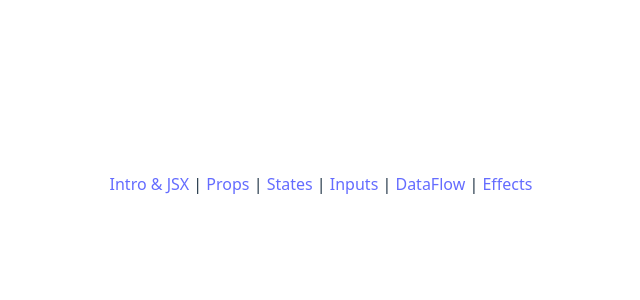
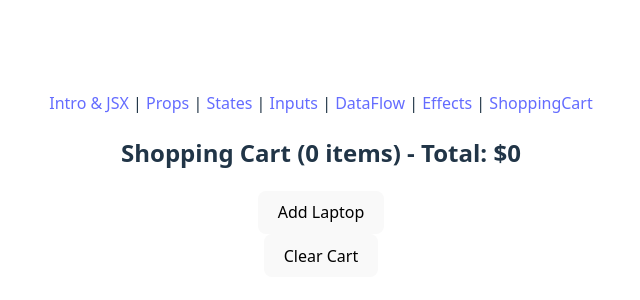
Before and after one commit to EladLaster/Full_Stack_Course, a React (Vite) app in the folder React/my-react-app/: page /shoppingCart in a window 1280 px wide. Shown: the part 216-516 px from the top of the page, without its empty margins (319-959 px from the left). Built offline with nearby package versions, Linux system fonts and the light colour scheme.

Commit message:
Done ex 1 in State Management

```diff
--- /dev/null
+++ b/React/my-react-app/src/Reduce/shoppingCart.jsx
@@ -0,0 +1,56 @@
+import { useReducer } from "react";
+import { ShoppingCartReduce } from "./shoppingCartReduce";
+
+export function ShoppingCart() {
+//   const [items, setItems] = useState([]);
+//   const [total, setTotal] = useState(0);
+//   const [itemCount, setItemCount] = useState(0);
+
+  const [state, dispatch] = useReducer(ShoppingCartReduce, {
+    items: [],
+    total: 0,
+    itemCount: 0,
+  });
+
+  const addItem = (product) => {
+    // const newItems = [...items, { ...product, id: Date.now() }];
+    // setItems(newItems);
+    // setTotal(total + product.price);
+    // setItemCount(itemCount + 1);
+    dispatch({ type: "ADD", data: product });
+
+  };
+
+  const removeItem = (id) => {
+    // const newItems = items.filter(item => item.id !== id);
+    // const removedItem = items.find(item => item.id === id);
+    // setItems(newItems);
+    // setTotal(total - removedItem.price);
+    // setItemCount(itemCount - 1);
+    dispatch({ type: "REMOVE", data: id });
+  };
+
+  return (
+    <div>
+      {/* <h2>Shopping Cart ({itemCount} items) - Total: ${total}</h2>
+       */}
+       <h2>Shopping Cart ({state.itemCount} items) - Total: ${state.total}</h2>
+
+      <button onClick={() => addItem({ name: "Laptop", price: 999 })}>
+  Add Laptop
+</button>
+
+<ul>
+  {state.items.map(item => (
+    <li key={item.id}>
+      {item.name} - ${item.price}
+      <button onClick={() => removeItem(item.id)}>Remove</button>
+    </li>
+  ))}
+</ul>
+
+<button onClick={() => dispatch({ type: "CLEAR_CART" })}>Clear Cart</button>
+
+    </div>
+  );
+}
--- /dev/null
+++ b/React/my-react-app/src/Reduce/shoppingCartReduce.jsx
@@ -0,0 +1,28 @@
+export function ShoppingCartReduce(state,action){
+
+    switch(action.type){
+        case "ADD":
+            const newItem = {...action.data, id: Date.now()};
+            return {
+                ...state,
+                items: [...state.items, newItem],
+                total: state.total + action.data.price,
+                itemCount: state.itemCount + 1,
+            };
+        case "REMOVE":
+            return {
+                ...state,
+                items: state.items.filter(item => item.id !== action.data),
+                total: state.items
+                .filter(item => item.id !== action.data)
+                .reduce((sum, item) => sum + item.price, 0),
+                itemCount: state.items.filter(item => item.id !== action.data).length,
+            };
+
+         case "CLEAR_CART":
+            return { items: [], total: 0, itemCount: 0 };
+        default:
+            return state;
+
+    }
+}
--- a/React/my-react-app/src/mainRouter.jsx
+++ b/React/my-react-app/src/mainRouter.jsx
@@ -5,6 +5,7 @@ import App3 from './App3.jsx';
 import App4 from './App4.jsx';
 import App5 from './App5.jsx';
 import App6 from './App6.jsx';
+import { ShoppingCart } from './Reduce/shoppingCart.jsx';
 
 export default function MainRouter() {
   return (
@@ -15,7 +16,8 @@ export default function MainRouter() {
         <NavLink to="/states">States</NavLink> |{' '}
         <NavLink to="/inputs">Inputs</NavLink> |{' '}
         <NavLink to="/dataflow">DataFlow</NavLink> |{' '}
-        <NavLink to="/effects">Effects</NavLink>
+        <NavLink to="/effects">Effects</NavLink> |{' '}
+        <NavLink to="/shoppingCart">ShoppingCart</NavLink>
       </nav>
 
       <Routes>
@@ -25,6 +27,7 @@ export default function MainRouter() {
         <Route path="/inputs" element={<App4 />} />
         <Route path="/dataflow" element={<App5 />} />
         <Route path="/effects" element={<App6 />} />
+        <Route path="/shoppingCart" element = {<ShoppingCart/>} />
       </Routes>
     </>
   );
```
